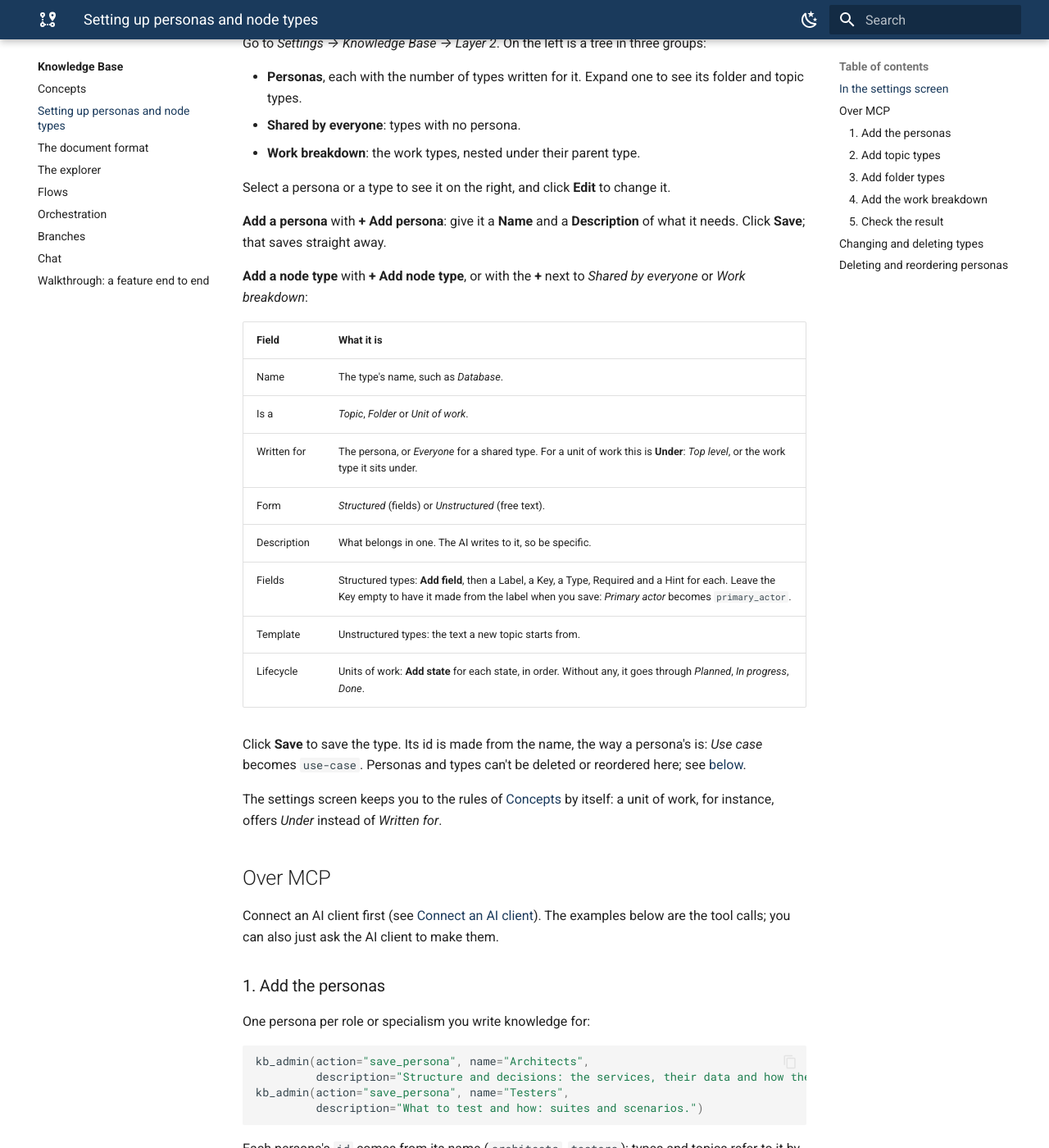
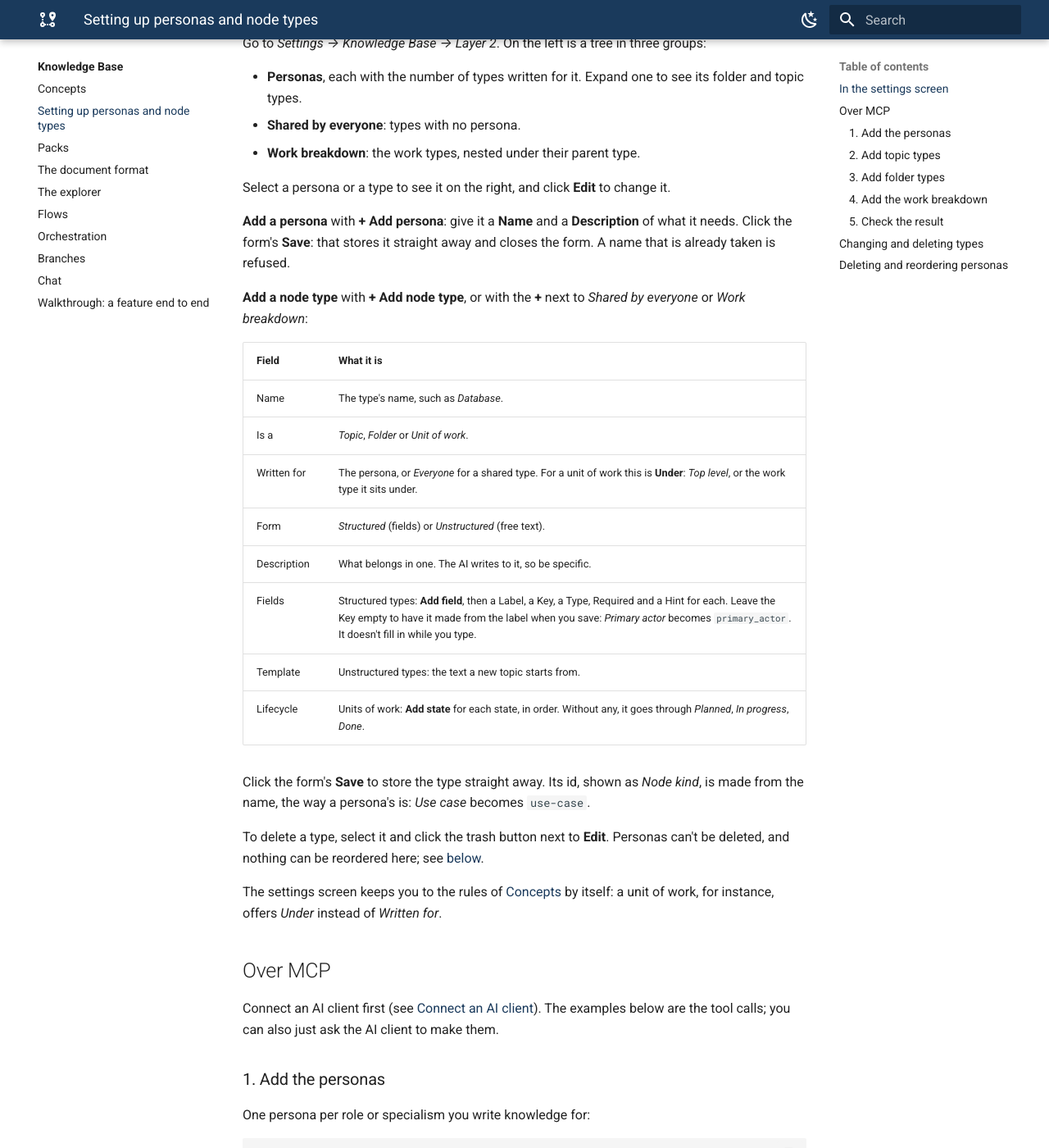
Before and after one commit to roadmap-mcp/roadmap-mcp.github.io, an MkDocs documentation site: the page built from docs/knowledge-base/setup.md, in a window 1280 px wide and 1400 px high, scrolled down 423 px. Shown: the whole window at 82% size. Built offline with MkDocs 1.6.1 and Material for MkDocs 9.7.7, drawn with Linux system fonts in a browser that asks for light colours; some of the changed text lies outside the part shown.

Commit message:
Packs: ready-made personas and node types; setup updated for snapshots 5 and 6

````diff
--- a/docs/knowledge-base/setup.md
+++ b/docs/knowledge-base/setup.md
@@ -5,7 +5,8 @@ for and what kinds of thing it is made of: the **personas** and the **node types
 [Concepts](concepts.md) explains what they are. This page sets them up.
 
 You can set them up in the settings screen, or over MCP with the `kb_admin` tool.
-Both write the same configuration.
+Both write the same configuration. To start from ready-made personas and types
+instead, install a [pack](packs.md).
 
 ## In the settings screen
 
@@ -19,7 +20,8 @@ Go to *Settings → Knowledge Base → Layer 2*. On the left is a tree in three
 Select a persona or a type to see it on the right, and click **Edit** to change it.
 
 **Add a persona** with **+ Add persona**: give it a **Name** and a **Description**
-of what it needs. Click **Save**; that saves straight away.
+of what it needs. Click the form's **Save**: that stores it straight away and closes
+the form. A name that is already taken is refused.
 
 **Add a node type** with **+ Add node type**, or with the **+** next to *Shared by
 everyone* or *Work breakdown*:
@@ -31,13 +33,17 @@ everyone* or *Work breakdown*:
 | Written for | The persona, or *Everyone* for a shared type. For a unit of work this is **Under**: *Top level*, or the work type it sits under. |
 | Form | *Structured* (fields) or *Unstructured* (free text). |
 | Description | What belongs in one. The AI writes to it, so be specific. |
-| Fields | Structured types: **Add field**, then a Label, a Key, a Type, Required and a Hint for each. Leave the Key empty to have it made from the label when you save: *Primary actor* becomes `primary_actor`. |
+| Fields | Structured types: **Add field**, then a Label, a Key, a Type, Required and a Hint for each. Leave the Key empty to have it made from the label when you save: *Primary actor* becomes `primary_actor`. It doesn't fill in while you type. |
 | Template | Unstructured types: the text a new topic starts from. |
 | Lifecycle | Units of work: **Add state** for each state, in order. Without any, it goes through *Planned*, *In progress*, *Done*. |
 
-Click **Save** to save the type. Its id is made from the name, the way a persona's
-is: *Use case* becomes `use-case`. Personas and types can't be deleted or reordered
-here; see [below](#deleting-and-reordering-personas).
+Click the form's **Save** to store the type straight away. Its id, shown as *Node
+kind*, is made from the name, the way a persona's is: *Use case* becomes
+`use-case`.
+
+To delete a type, select it and click the trash button next to **Edit**. Personas
+can't be deleted, and nothing can be reordered here; see
+[below](#deleting-and-reordering-personas).
 
 The settings screen keeps you to the rules of [Concepts](concepts.md#node-types) by
 itself: a unit of work, for instance, offers *Under* instead of *Written for*.
@@ -71,7 +77,8 @@ A topic type is one kind of page: a database, a web service, a test scenario. Gi
 it the persona it is written for, and a description of what belongs in one: the
 type is the specification the AI writes to.
 
-A **structured** type has fields every topic of that type fills in:
+A **structured** type has fields every topic of that type fills in. `category`
+defaults to `topic`, so a topic type doesn't need it:
 
 ```python
 kb_admin(action="save_type", name="Database", form="structured", persona="architects",
@@ -131,7 +138,8 @@ Leave persona empty.
 ```
 
 It also refuses a `persona` or a `parent_type` that doesn't exist, and lists the
-ones that do.
+ones that do. A refusal is an ordinary reply, not a tool error, so an AI client
+won't flag it as a failure: read the reply.
 
 ### 5. Check the result
 
@@ -152,8 +160,10 @@ their content until they are written again.
 kb_admin(action="delete_type", id="test-scenario")
 ```
 
-Deleting a type is refused while topics use it, unless you add `force=True`; those
-topics keep their content but no longer match a type.
+Deleting a type is refused while topics use it, unless you add `force=True`. Those
+topics keep their content but are untyped: until a type with the same id exists
+again, they show as bare pointers, without their content. Re-create the type and
+the content is back.
 
 ## Deleting and reordering personas
 
--- a/mkdocs.yml
+++ b/mkdocs.yml
@@ -71,6 +71,7 @@ nav:
       - knowledge-base/index.md
       - Concepts: knowledge-base/concepts.md
       - Setting up personas and node types: knowledge-base/setup.md
+      - Packs: knowledge-base/packs.md
       - The document format: knowledge-base/documents.md
       - The explorer: knowledge-base/explorer.md
       - Flows: knowledge-base/flows.md
````
Also changed, not shown: docs/get-started/pro.md (+1 -0 lines), docs/knowledge-base/index.md (+1 -0 lines), docs/knowledge-base/packs.md (added, +87 -0 lines), docs/reference/mcp-tools.md (+3 -1 lines).
